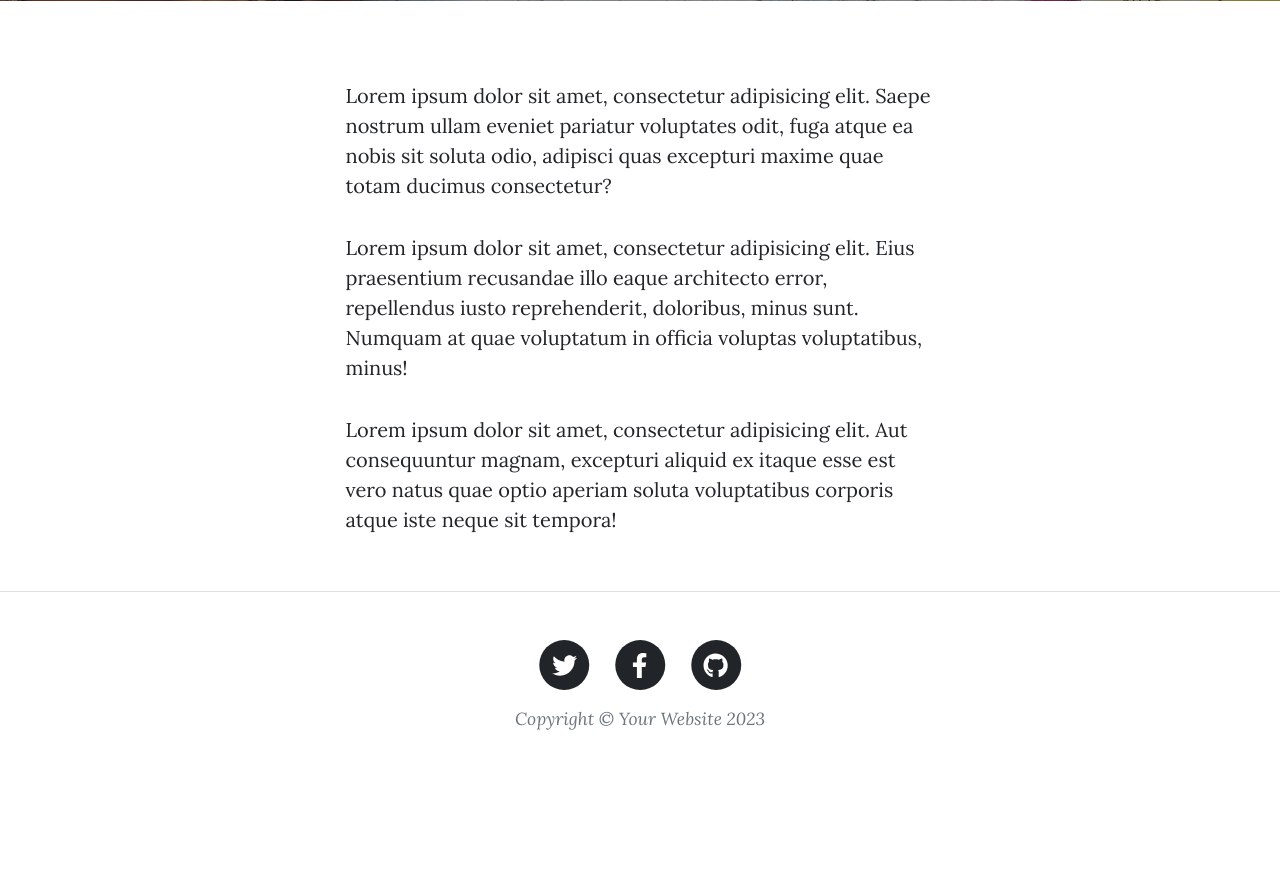
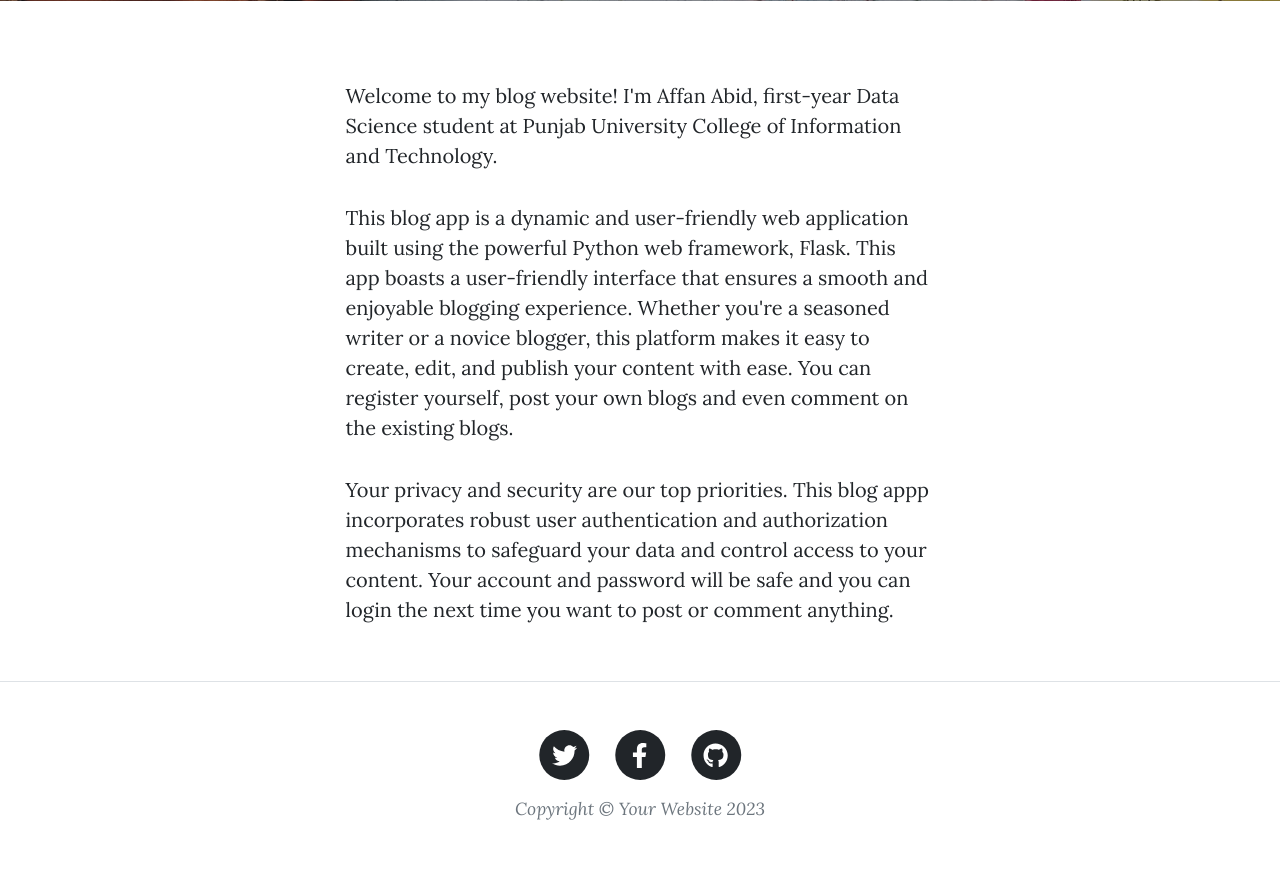
Before and after one commit to affanabid/blog-app, a Flask app: page /about in a window 1280 px wide. Shown: the part 531-1402 px from the top of the page. Before the commit the page ends 1261 px from the top, so only its background shows below. Run offline with Flask 3, Linux system fonts and the light colour scheme; some libraries are stand-ins or nearby versions.

Commit message:
Update about.html

```diff
--- a/templates/about.html
+++ b/templates/about.html
@@ -22,22 +22,19 @@
     <div class="row gx-4 gx-lg-5 justify-content-center">
       <div class="col-md-10 col-lg-8 col-xl-7">
         <p>
-          Lorem ipsum dolor sit amet, consectetur adipisicing elit. Saepe
-          nostrum ullam eveniet pariatur voluptates odit, fuga atque ea nobis
-          sit soluta odio, adipisci quas excepturi maxime quae totam ducimus
-          consectetur?
+          Welcome to my blog website! I'm Affan Abid, first-year Data Science student at
+          Punjab University College of Information and Technology.
         </p>
         <p>
-          Lorem ipsum dolor sit amet, consectetur adipisicing elit. Eius
-          praesentium recusandae illo eaque architecto error, repellendus iusto
-          reprehenderit, doloribus, minus sunt. Numquam at quae voluptatum in
-          officia voluptas voluptatibus, minus!
+          This blog app is a dynamic and user-friendly web application built using the powerful Python web framework, Flask. This app
+          boasts a user-friendly interface that ensures a smooth and enjoyable blogging experience. Whether you're a
+          seasoned writer or a novice blogger, this platform makes it easy to create, edit, and publish your content with
+          ease. You can register yourself, post your own blogs and even comment on the existing blogs.
         </p>
         <p>
-          Lorem ipsum dolor sit amet, consectetur adipisicing elit. Aut
-          consequuntur magnam, excepturi aliquid ex itaque esse est vero natus
-          quae optio aperiam soluta voluptatibus corporis atque iste neque sit
-          tempora!
+          Your privacy and security are our top priorities. This blog appp incorporates robust user authentication and authorization
+          mechanisms to safeguard your data and control access to your content. Your account and password will be safe and you can
+          login the next time you want to post or comment anything.
         </p>
       </div>
     </div>
```
